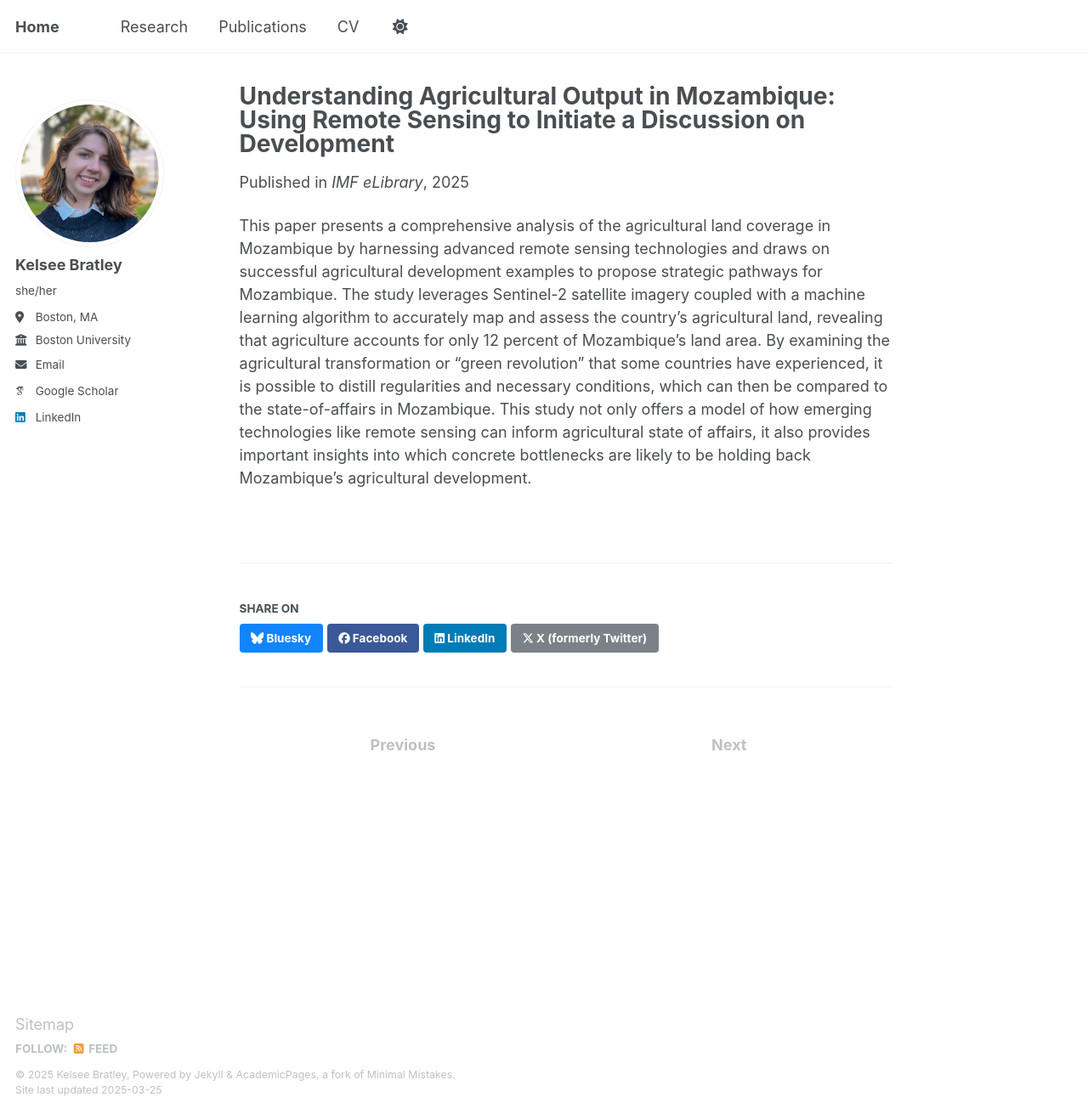
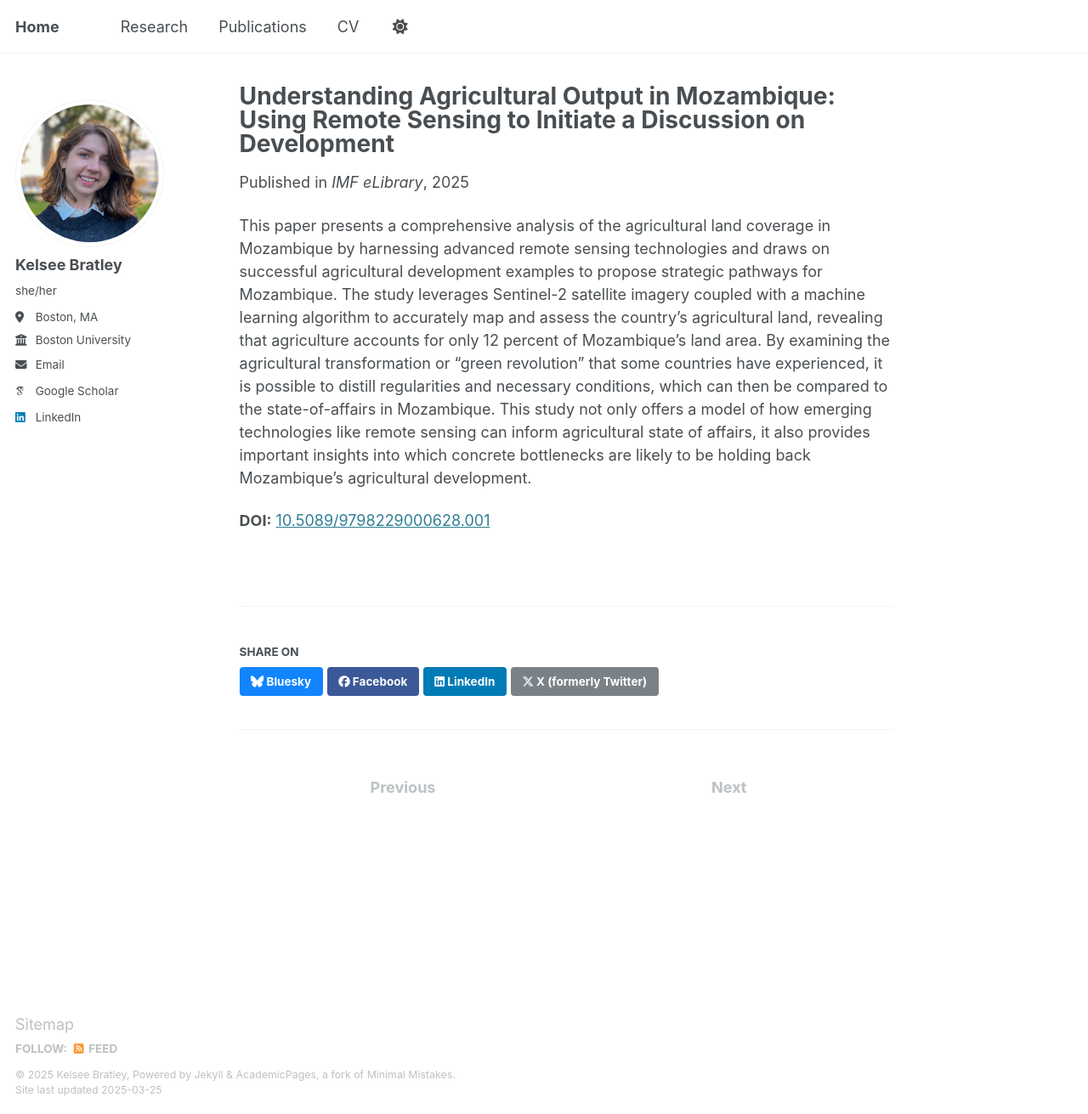
Before and after one commit to kbratley/kbratley.github.io, a Jekyll site: the page built from _publications/2025-Bratley-IMF.md, in a window 1280 px wide and 1311 px high. Shown: the whole window at 85% size. Built offline with Jekyll 4.4.1, drawn with Linux system fonts in a browser that asks for light colours; some web fonts are replaced.

Commit message:
Update 2025-Bratley-IMF.md

```diff
--- a/_publications/2025-Bratley-IMF.md
+++ b/_publications/2025-Bratley-IMF.md
@@ -9,3 +9,5 @@ paperurl: 'https://doi.org/10.5089/9798229000628.001'
 image: "/images/2025Bratley-IMF-thumbnail.png"
 ---
 This paper presents a comprehensive analysis of the agricultural land coverage in Mozambique by harnessing advanced remote sensing technologies and draws on successful agricultural development examples to propose strategic pathways for Mozambique. The study leverages Sentinel-2 satellite imagery coupled with a machine learning algorithm to accurately map and assess the country's agricultural land, revealing that agriculture accounts for only 12 percent of Mozambique's land area. By examining the agricultural transformation or “green revolution” that some countries have experienced, it is possible to distill regularities and necessary conditions, which can then be compared to the state-of-affairs in Mozambique. This study not only offers a model of how emerging technologies like remote sensing can inform agricultural state of affairs, it also provides important insights into which concrete bottlenecks are likely to be holding back Mozambique’s agricultural development.
+
+**DOI:** [10.5089/9798229000628.001](https://doi.org/10.5089/9798229000628.001)
```
